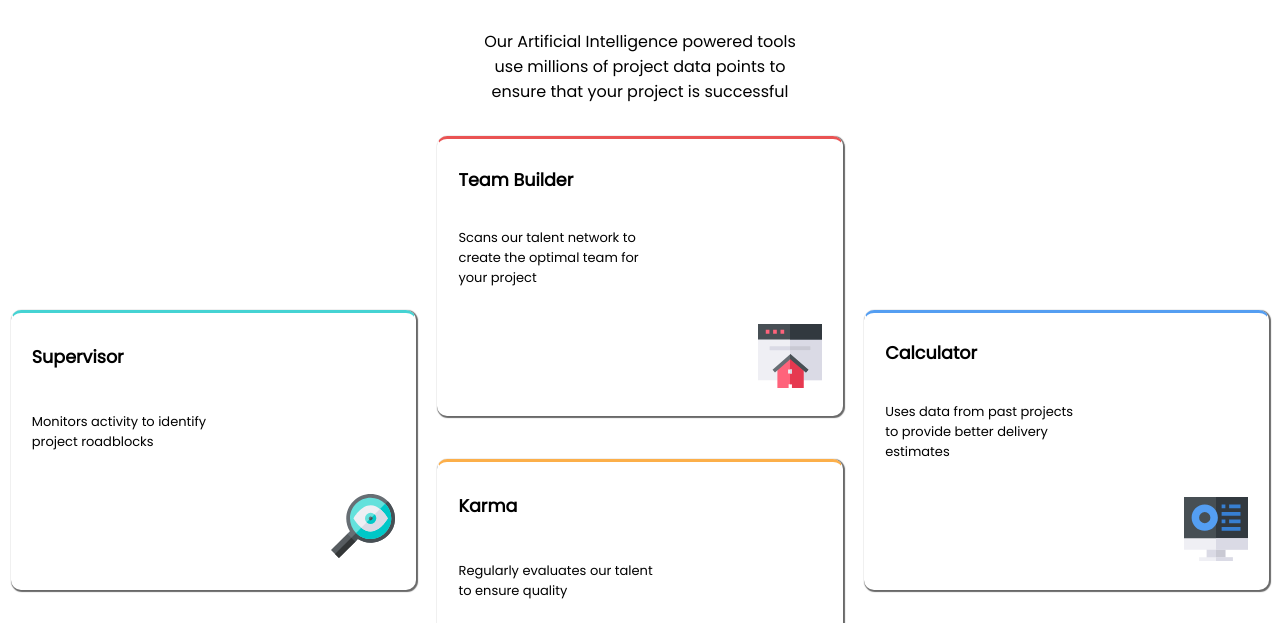
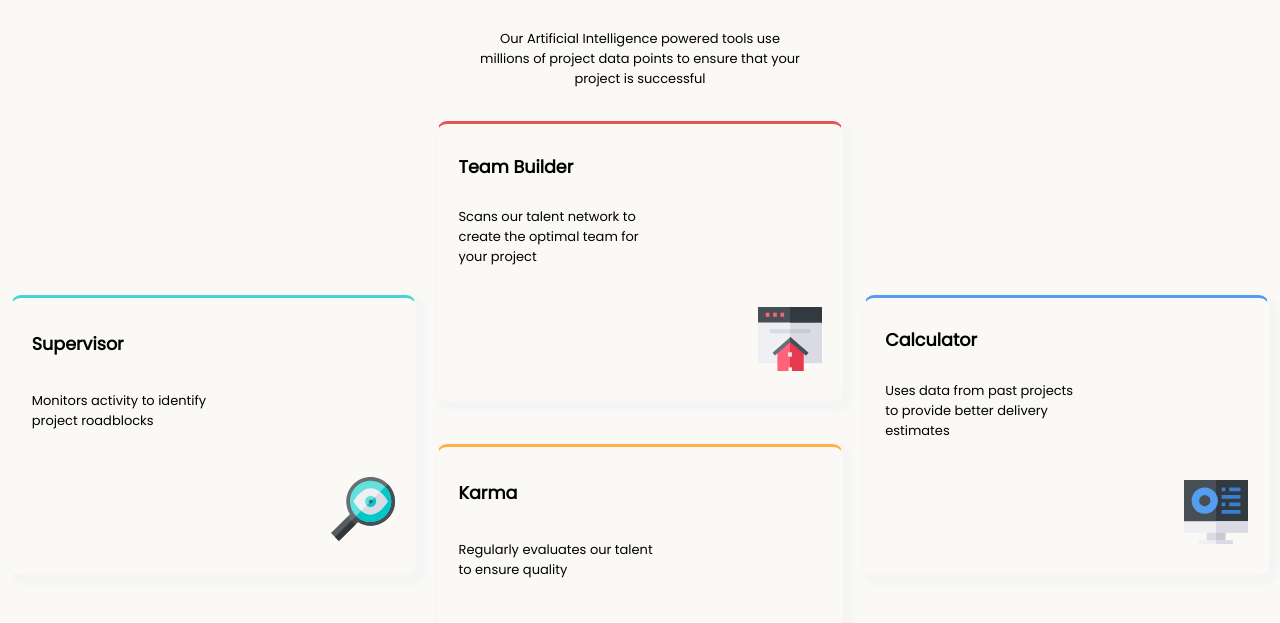
Before and after one commit to ChamuMutezva/FourCardFeatureSection, a plain HTML site: page index.html in a window 1280 px wide. Shown: the part 111-734 px from the top of the page. Drawn offline with Linux system fonts and the light colour scheme.

Commit message:
background and div margins

```diff
--- a/style.css
+++ b/style.css
@@ -25,13 +25,13 @@ h2 {
 }
 
 p{
-    font-size: medium;
-    margin: 5%;
+    font-size: small;
+    margin: 12%;
 }
 div {
     border: 1px solid transparent;
     border-radius: 10px;
-    box-shadow: 1px 1px 1px 1px dimgrey;
+    box-shadow: 5px 5px 5px 5px whitesmoke;
     margin: 5% auto;
     width: 80%;
     height: 35vh;
@@ -69,6 +69,7 @@ div p {
     text-align: start;
     /* align-self: flex-start; */
     margin-left: 5%;
+    margin-top: 2%;
     font-size: small;
 }
 }
@@ -87,6 +88,9 @@ div p {
 }
 
 @media only screen and (min-width: 840px) {
+    body {
+        background-color: hsl(55, 30%, 97%);
+    }
     header {
         width: 50%;
         margin: auto;
```
